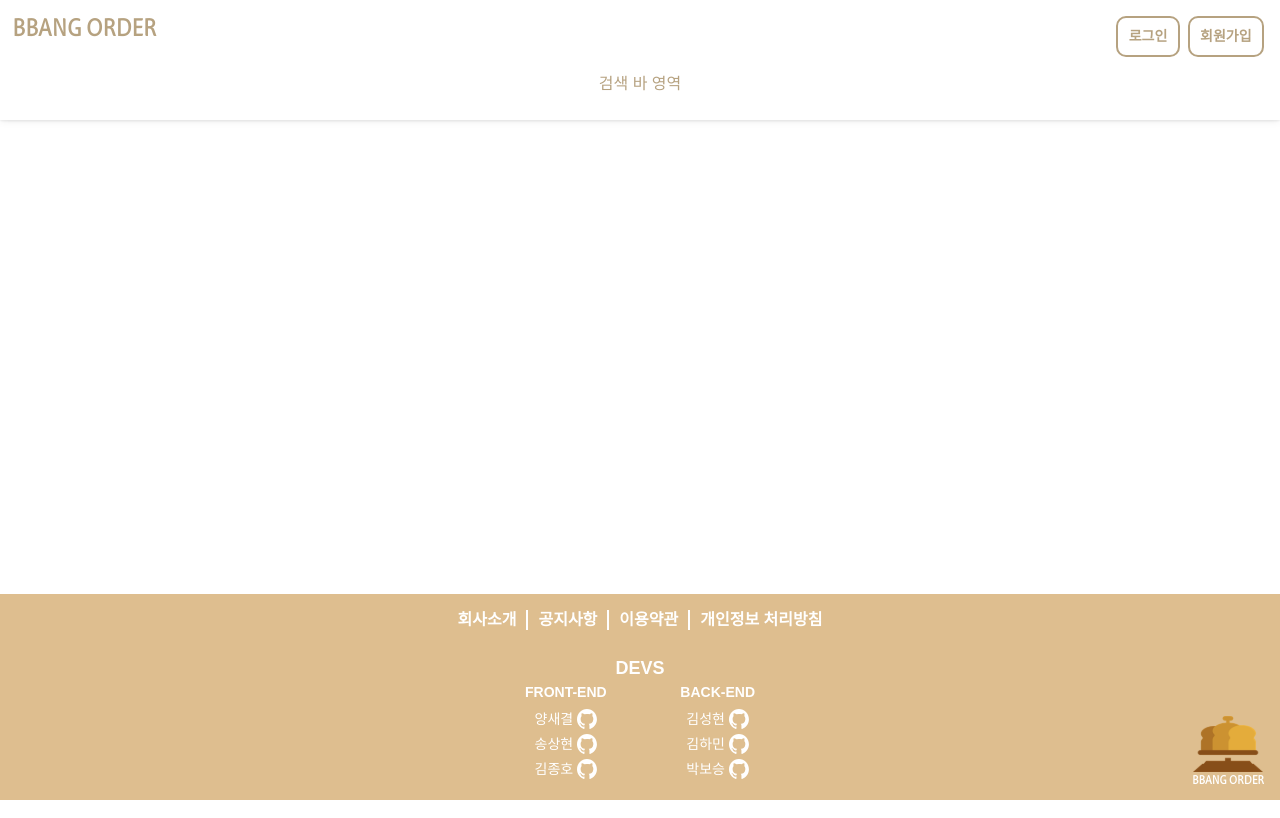
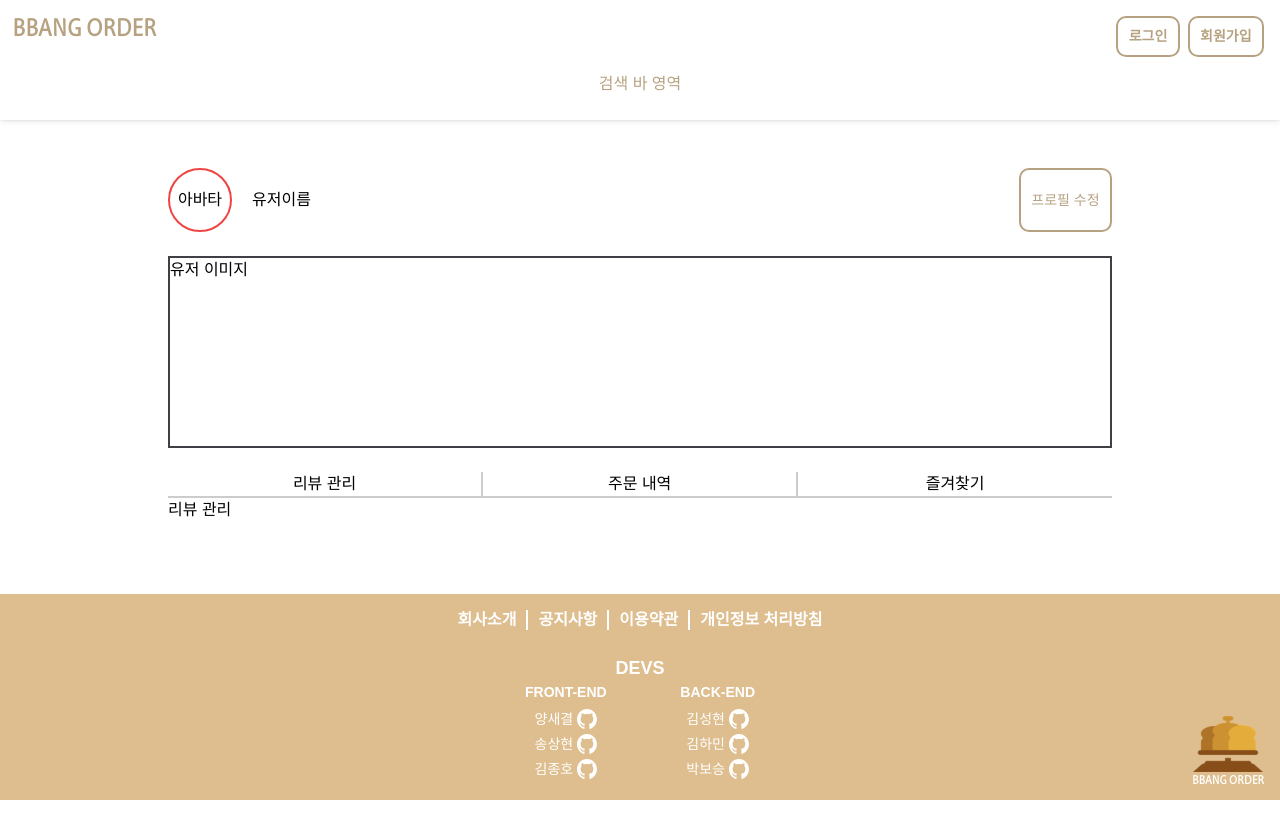
Before and after one commit to codestates-seb/seb45_main_014, a React (Create React App) app in the folder client/: page /mypage in a window 1280 px wide. Built offline with nearby package versions, Linux system fonts and the light colour scheme; a web font is replaced by a local one.

Commit message:
✨ 기본 스타일 및 탭 이동 구현

```diff
--- a/client/src/App.jsx
+++ b/client/src/App.jsx
@@ -7,6 +7,7 @@ import GmarketSans from './assets/fonts/GmarketSansTTFMedium.ttf';
 import { Route, Routes } from 'react-router-dom';
 import SignUpPage from './pages/signUp/SignUpPage.jsx';
 import LoginPage from './pages/login/LoginPage.jsx';
+import MyPage from './pages/myPage/MyPage.jsx';
 
 const GlobalStyle = createGlobalStyle`
   @font-face {
@@ -30,6 +31,7 @@ function App() {
           <Route path="/" element={<MainPage />} />
           <Route path="/login" element={<LoginPage />} />
           <Route path="/signup" element={<SignUpPage />} />
+          <Route path="/mypage" element={<MyPage />} />
         </Routes>
       </div>
       <Footer />
--- /dev/null
+++ b/client/src/pages/myPage/MyPage.jsx
@@ -0,0 +1,73 @@
+import { useState } from 'react';
+import Button from '../../components/Button.jsx';
+import { styled } from 'styled-components';
+
+const TabContainer = styled.ul`
+  display: flex;
+  justify-content: space-between;
+  text-align: center;
+  border-bottom: 2px solid #ccc;
+
+  > li {
+    border-right: 2px solid #ccc;
+    cursor: pointer;
+
+    &:hover {
+      background-color: #ccc;
+    }
+  }
+
+  > li > a {
+    display: block;
+    width: 100%;
+  }
+
+  > li:last-child {
+    border-right: none;
+  }
+`;
+
+const MyPage = () => {
+  const [currentTab, setCurrentTab] = useState('리뷰 관리');
+
+  return (
+    <div className="max-w-screen-lg mx-auto p-10">
+      <div className="flex justify-between">
+        <div className="flex">
+          <div className="flex justify-center items-center border-2 w-16 h-16 border-red-500 rounded-full">
+            아바타
+          </div>
+          <div className="flex items-center ml-5">유저이름</div>
+        </div>
+        <div className="flex">
+          <Button className="ml-5">프로필 수정</Button>
+        </div>
+      </div>
+      <div className="w-full h-48 border-zinc-700 border-2 my-6">
+        유저 이미지
+      </div>
+      <TabContainer>
+        <li className="w-full">
+          <a href="#리뷰 관리" onClick={() => setCurrentTab('리뷰 관리')}>
+            리뷰 관리
+          </a>
+        </li>
+        <li className="w-full">
+          <a href="#주문 내역" onClick={() => setCurrentTab('주문 내역')}>
+            주문 내역
+          </a>
+        </li>
+        <li className="w-full">
+          <a href="#즐겨찾기" onClick={() => setCurrentTab('즐겨찾기')}>
+            즐겨찾기
+          </a>
+        </li>
+      </TabContainer>
+      {currentTab === '리뷰 관리' && <div>리뷰 관리</div>}
+      {currentTab === '주문 내역' && <div>주문 내역</div>}
+      {currentTab === '즐겨찾기' && <div>즐겨찾기</div>}
+    </div>
+  );
+};
+
+export default MyPage;
```
